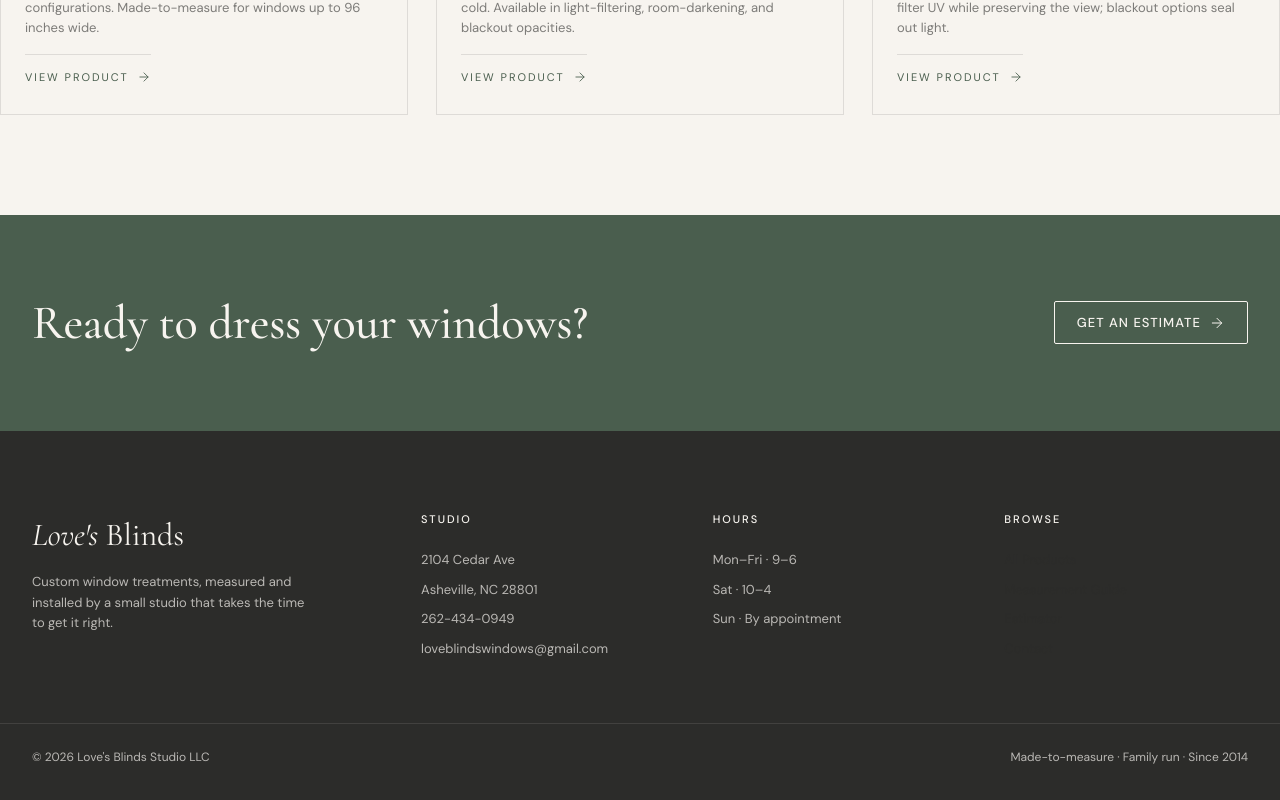
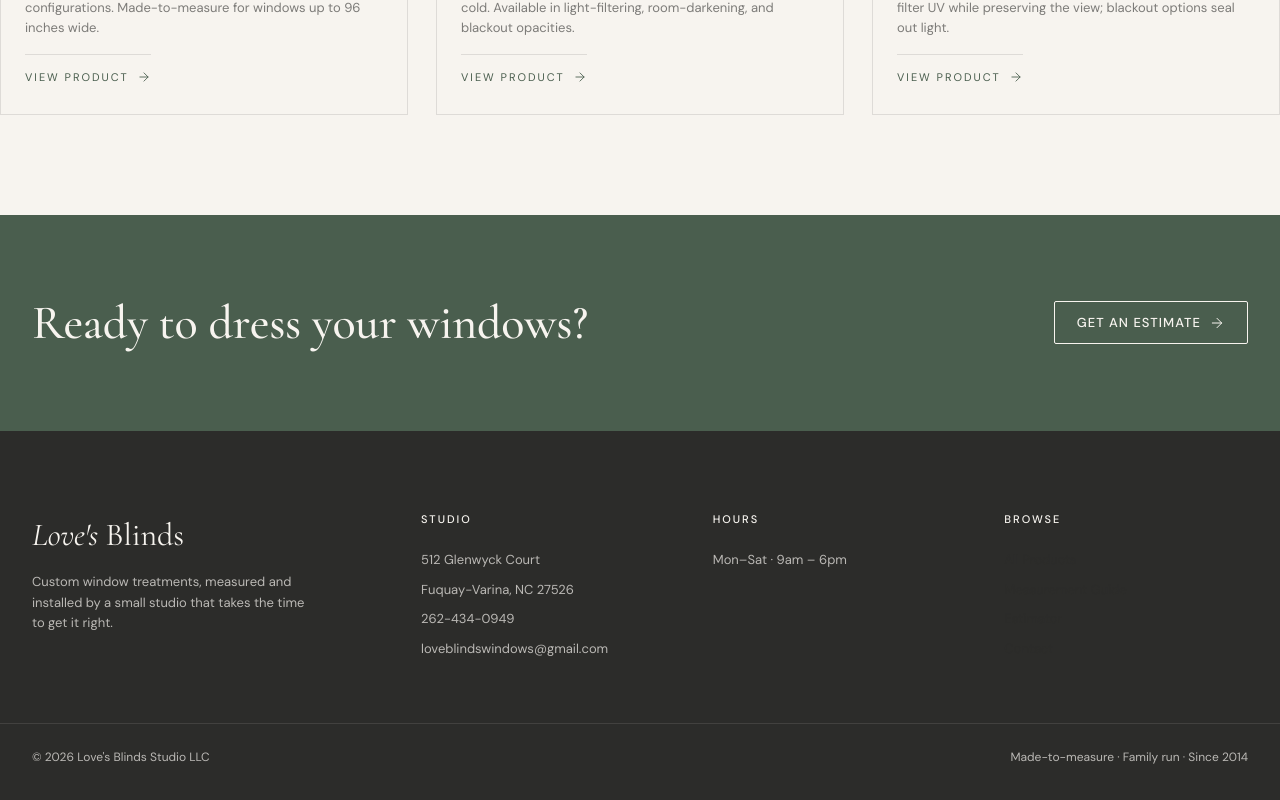
Before and after one commit to kajeevraj/lovesblinds, a React (Vite) app: page / in a window 1280 px wide. Shown: the part 2336-3136 px from the top of the page. Built offline with nearby package versions, Linux system fonts and the light colour scheme.

Commit message:
fix: correct studio address and consolidate hours to SETTINGS
Co-Authored-By: Claude Sonnet 4.6 <noreply@anthropic.com>
Claude-Session: https://claude.ai/code/session_01X6772JTjYVyn14kTo6vL4S

```diff
--- a/src/customer.jsx
+++ b/src/customer.jsx
@@ -45,8 +45,8 @@ export function Footer({ navigate }) {
           <div>
             <h4>Studio</h4>
             <ul>
-              <li>2104 Cedar Ave</li>
-              <li>Asheville, NC 28801</li>
+              <li>512 Glenwyck Court</li>
+              <li>Fuquay-Varina, NC 27526</li>
               <li>{SETTINGS.phone}</li>
               <li>{SETTINGS.email}</li>
             </ul>
@@ -54,9 +54,7 @@ export function Footer({ navigate }) {
           <div>
             <h4>Hours</h4>
             <ul>
-              <li>Mon–Fri · 9–6</li>
-              <li>Sat · 10–4</li>
-              <li>Sun · By appointment</li>
+              <li>{SETTINGS.hours}</li>
             </ul>
           </div>
           <div>
@@ -939,10 +937,10 @@ export function ContactPage({ navigate }) {
             }
           </div>
           <aside className="contact-details">
-            <div className="contact-detail-row"><div className="label">Studio</div><div className="val">2104 Cedar Ave<br />Asheville, NC 28801</div></div>
+            <div className="contact-detail-row"><div className="label">Studio</div><div className="val">512 Glenwyck Court<br />Fuquay-Varina, NC 27526</div></div>
             <div className="contact-detail-row"><div className="label">Phone</div><div className="val">{SETTINGS.phone}</div></div>
             <div className="contact-detail-row"><div className="label">Email</div><div className="val">{SETTINGS.email}</div></div>
-            <div className="contact-detail-row"><div className="label">Hours</div><div className="val">Mon–Fri · 9–6<br />Sat · 10–4</div></div>
+            <div className="contact-detail-row"><div className="label">Hours</div><div className="val">{SETTINGS.hours}</div></div>
             <div className="contact-detail-row"><div className="label">In-home consults</div><div className="val">Free within 30 miles<br /><span style={{ fontFamily: "var(--sans)", fontSize: 13, color: "var(--ink-60)" }}>Beyond 30mi · $80 flat fee, refunded with order</span></div></div>
           </aside>
         </div>
--- a/src/data.js
+++ b/src/data.js
@@ -216,6 +216,7 @@ export const RECENT_QUOTES = [
 
 export const SETTINGS = {
   businessName: "Love's Blinds",
+  businessAddress: "512 Glenwyck Court, Fuquay-Varina, NC 27526",
   phone: "262-434-0949",
   email: "loveblindswindows@gmail.com",
   hours: "Mon–Sat · 9am – 6pm",
```
